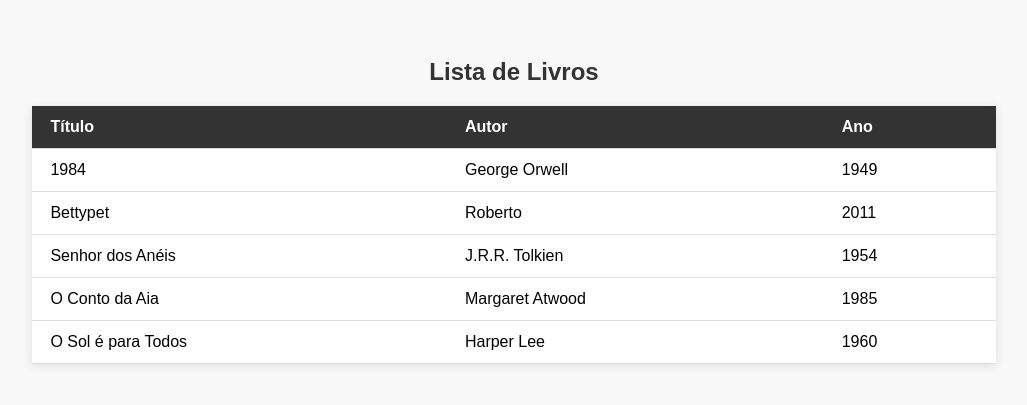
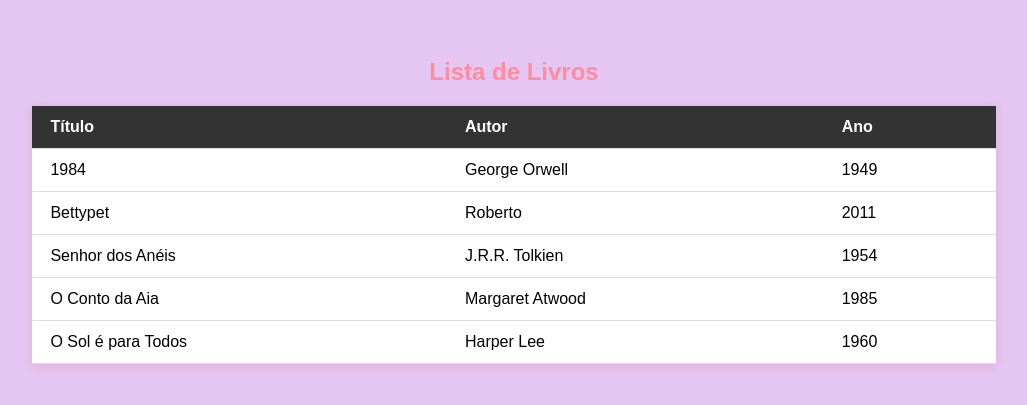
Before and after one commit to danidani1907/biblioteca, a PHP site: page /Livro.php in a window 1280 px wide. Shown: the top 405 px of the page, without its empty margins (126-1153 px from the left). Run offline with PHP 8.4, Linux system fonts and the light colour scheme.

Commit message:
Update Livro.php

```diff
--- a/Livro.php
+++ b/Livro.php
@@ -25,18 +25,18 @@ $livros = $biblioteca->listarLivros();
     <style>
         body {
             font-family: Arial, sans-serif;
-            background-color: #f8f8f8;
+            background-color:#e5c5f1;
             padding: 30px;
         }
         h2 {
             text-align: center;
-            color: #333;
+            color: #FF8DA1;
         }
         table {
             width: 80%;
             margin: 0 auto;
             border-collapse: collapse;
-            box-shadow: 0 2px 10px rgba(0,0,0,0.1);
+            box-shadow: 0 2px 10px rgba(186, 0, 0, 0.1);
             background-color: white;
         }
         th, td {
```
